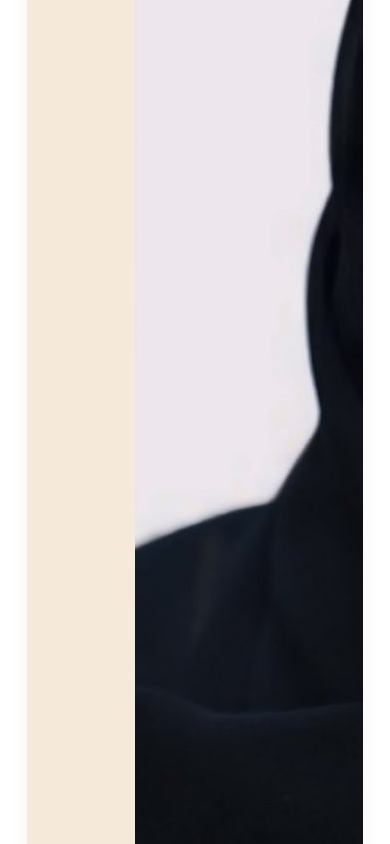
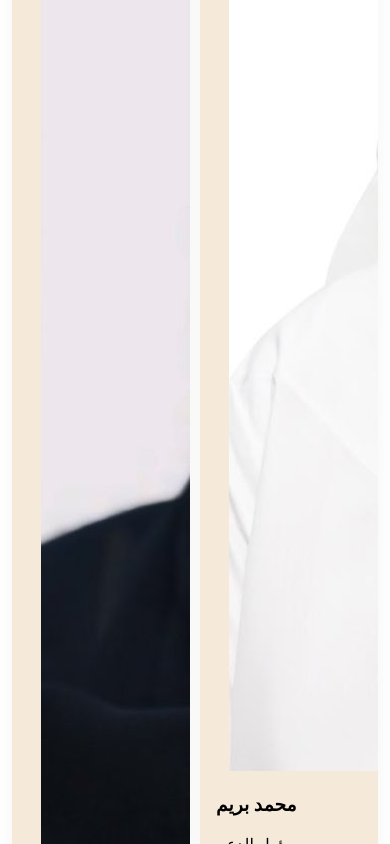
Before and after one commit to 5llifa/RAKYC, a React (Vite) app: page / in a window 390 px wide. Shown: the part 10056-10900 px from the top of the page. Built offline with nearby package versions, Linux system fonts and the light colour scheme.

Commit message:
update phone 5

```diff
--- a/src/App.jsx
+++ b/src/App.jsx
@@ -19,15 +19,10 @@ export default function App() {
       <main>
         <div className="cards-bg">
           <section className="cards-grid">
-            {members.slice(0,8).map((m, idx) => (
+            {members.map((m, idx) => (
               <MemberCard key={m.id} {...m} className={idx === 0 ? 'highlight-card' : ''} />
             ))}
           </section>
-          <div className="cards-row-bottom">
-            {members.slice(8).map((m) => (
-              <MemberCard key={m.id} {...m} />
-            ))}
-          </div>
         </div>
       </main>
       <footer className="site-footer">© {new Date().getFullYear()} RAKYC Council</footer>
--- a/src/index.css
+++ b/src/index.css
@@ -76,12 +76,6 @@
   margin: 0 auto;
   max-width: 340px;
   min-width: 0;
-}
-.cards-row-bottom {
-  display: flex;
-  justify-content: center;
-  gap: 18px;
-  margin-top: 18px;
 }
 /* Highlight the first member card with a darker beige background */
 .highlight-card {
@@ -164,7 +158,6 @@
   .header-text {
     text-align: left;
   }
-/* Removed duplicate .top-bg rule above. Use the main .top-bg rule below for all styles. */
   .site-header {
     margin: 18px 0 8px 0;
   }
@@ -179,17 +172,8 @@
     padding-right: 8px;
   }
   .cards-grid {
-    display: grid;
     grid-template-columns: 1fr;
     gap: 18px;
-    margin-top: 14px;
-    width: 100%;
-  }
-  .cards-row-bottom {
-    display: flex;
-    flex-direction: column;
-    gap: 18px;
-    align-items: stretch;
     margin-top: 14px;
     width: 100%;
   }
```
